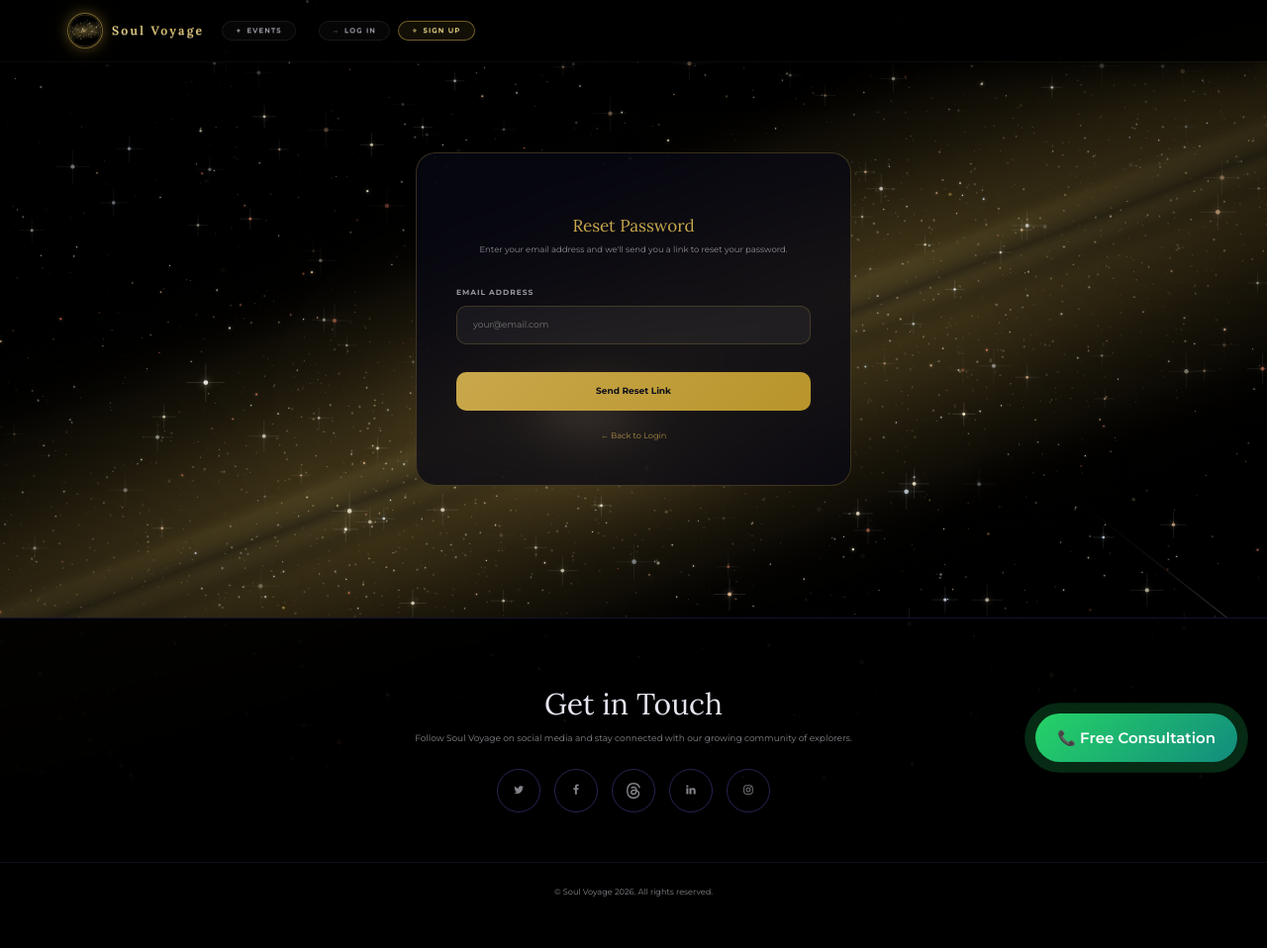
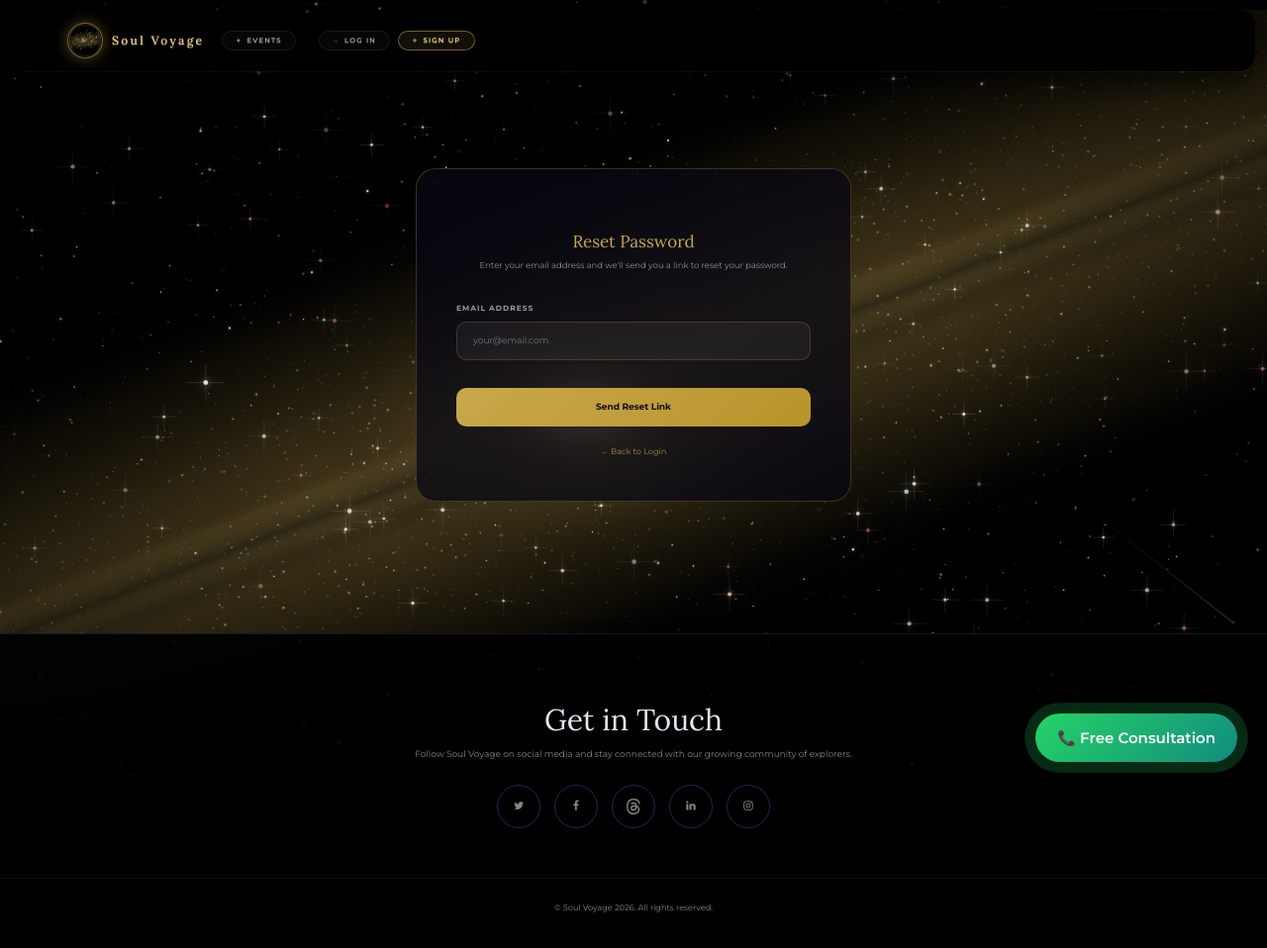
Before and after one commit to MohankumarMerala/Soul-Voyage, a Django app: page /accounts/password-reset/ in a window 1280 px wide. Shown: the whole page at 99% size. Before the commit the page ends 906 px from the top, so only its background shows below. Run offline with Django 3.2, Linux system fonts and the light colour scheme; some libraries are stand-ins or nearby versions.

Commit message:
Floating navbar with top gap

```diff
--- a/templates/base.html
+++ b/templates/base.html
@@ -41,7 +41,7 @@
     }
 
     body {
-      padding-top: 64px !important;
+      padding-top: 80px !important;
       font-family: 'Montserrat', sans-serif;
       color: #e8e4f0;
     }
@@ -124,9 +124,10 @@
 
     .mynav {
       position: fixed !important;
-      top: 0 !important;
-      left: 0 !important;
-      right: 0 !important;
+      top: 10px !important;
+      left: 12px !important;
+      right: 12px !important;
+      border-radius: 16px !important;
       z-index: 9999 !important;
       height: 62px !important;
       min-height: 62px !important;
```
